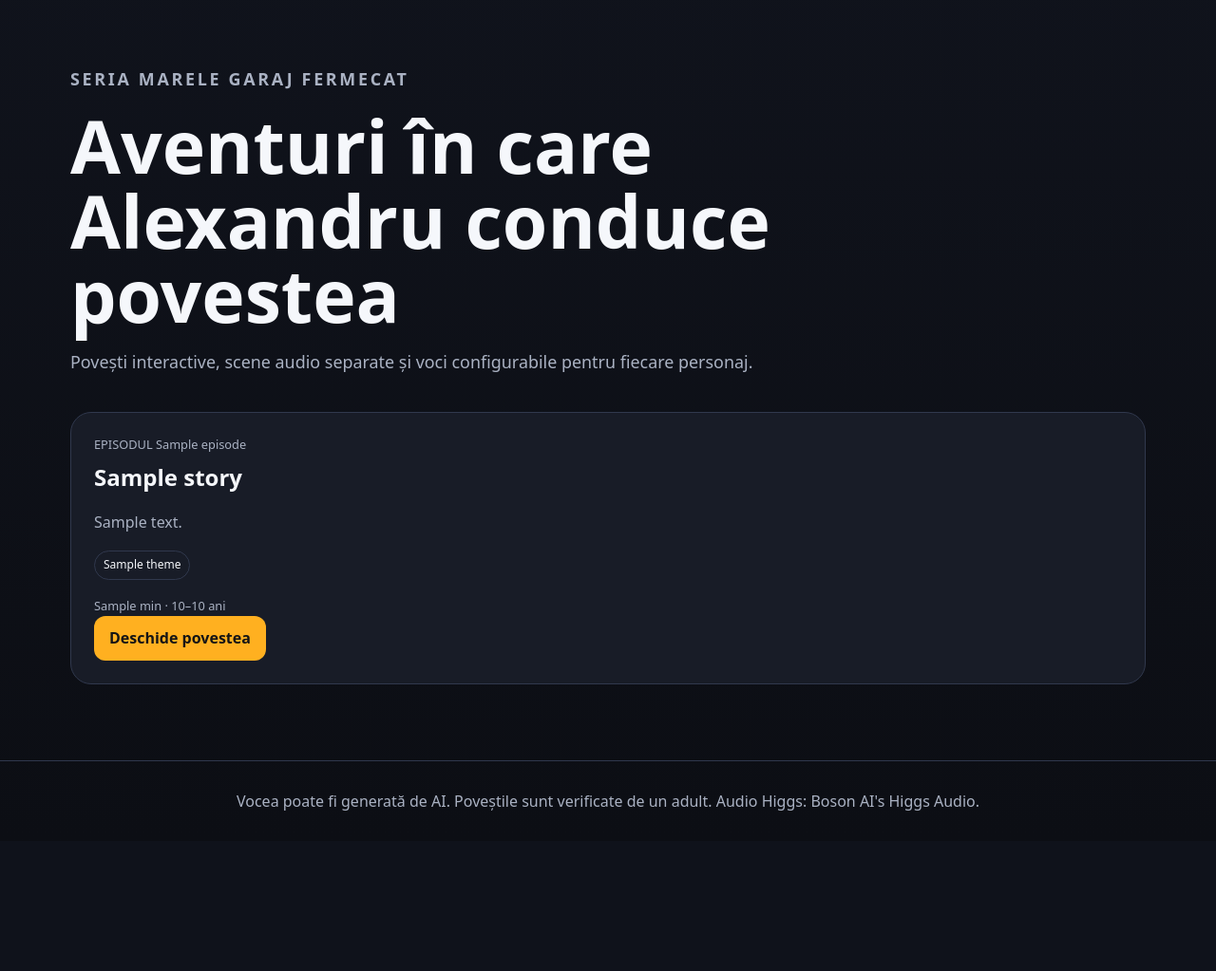
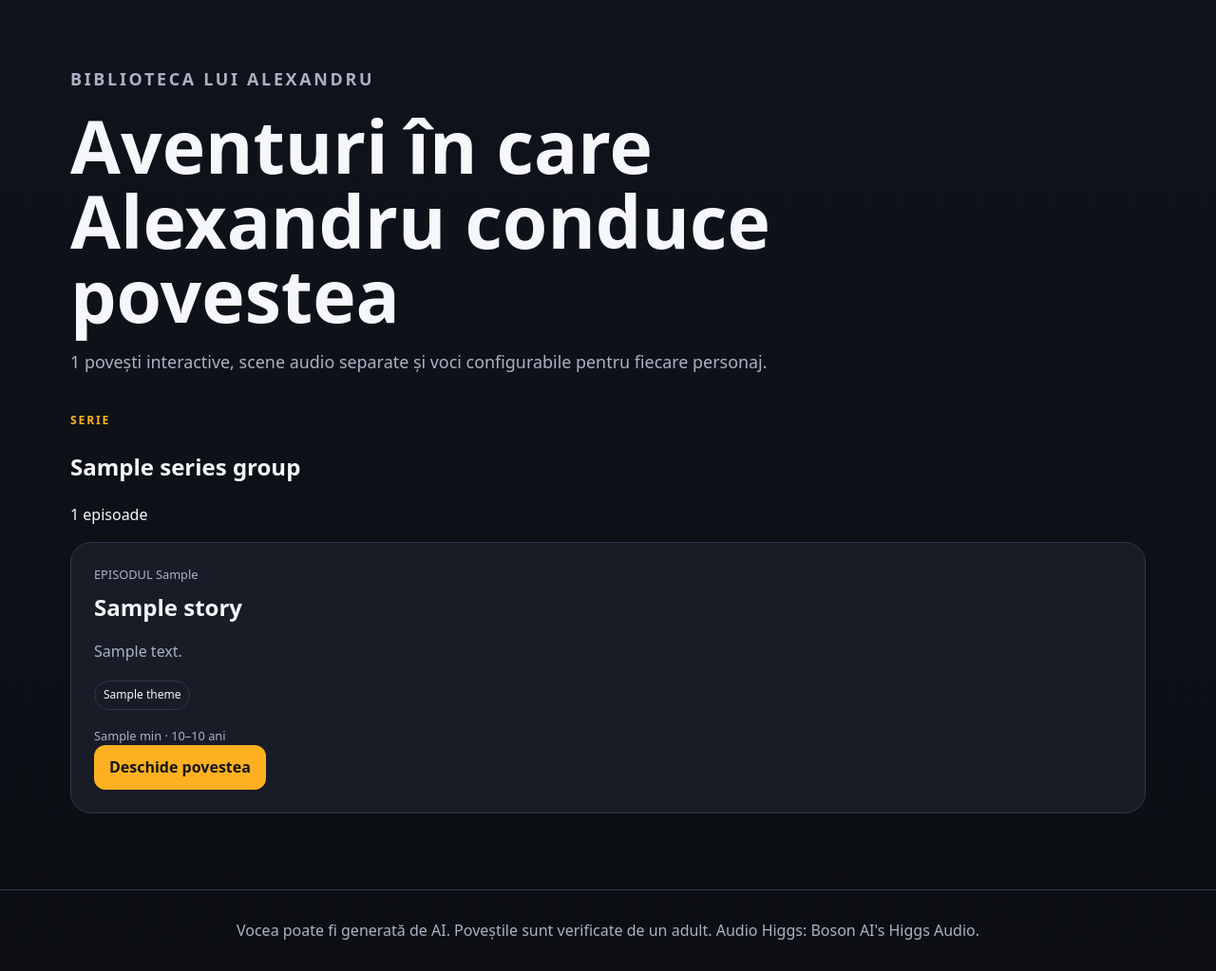
Before and after one commit to anervalens-netizen/Povesti, a FastAPI app: template app/templates/index.html in a window 1280 px wide. Shown: the part 62-1085 px from the top of the page at 95% size. Before the commit the page ends 916 px from the top, so only its background shows below. Run offline with FastAPI, Linux system fonts and the light colour scheme; the template is opened without the code that fills it: most values are stand-ins (such as "Sample title", 1, 10 or a date in 2020).

Commit message:
Display stories in series sections

```diff
--- a/app/templates/index.html
+++ b/app/templates/index.html
@@ -1,3 +1,31 @@
-{% extends "base.html" %}{% block title %}Bibliotecă · Povești{% endblock %}
-{% block content %}<section class="hero"><p class="eyebrow">SERIA MARELE GARAJ FERMECAT</p><h1>Aventuri în care Alexandru conduce povestea</h1><p>Povești interactive, scene audio separate și voci configurabile pentru fiecare personaj.</p></section>
-<section class="grid">{% for story in stories %}<article class="card"><div class="episode">EPISODUL {{ story.episode }}</div><h2>{{ story.title }}</h2><p>{{ story.summary }}</p><div class="tags">{% for t in story.themes %}<span>{{ t }}</span>{% endfor %}</div><div class="meta">{{ story.estimated_minutes }} min · {{ story.age_min }}–{{ story.age_max }} ani</div><a class="button" href="/stories/{{ story.id }}">Deschide povestea</a></article>{% endfor %}</section>{% endblock %}
+{% extends "base.html" %}
+{% block title %}Bibliotecă · Povești{% endblock %}
+{% block content %}
+<section class="hero">
+  <p class="eyebrow">BIBLIOTECA LUI ALEXANDRU</p>
+  <h1>Aventuri în care Alexandru conduce povestea</h1>
+  <p>{{ story_count }} povești interactive, scene audio separate și voci configurabile pentru fiecare personaj.</p>
+</section>
+
+{% for series_name, stories in series_groups.items() %}
+<section class="series-section">
+  <div class="series-heading">
+    <p class="eyebrow">SERIE</p>
+    <h2>{{ series_name }}</h2>
+    <p>{{ stories|length }} episoade</p>
+  </div>
+  <div class="grid">
+    {% for story in stories %}
+    <article class="card">
+      <div class="episode">EPISODUL {{ story.series_episode or story.episode }}</div>
+      <h2>{{ story.title }}</h2>
+      <p>{{ story.summary }}</p>
+      <div class="tags">{% for t in story.themes %}<span>{{ t }}</span>{% endfor %}</div>
+      <div class="meta">{{ story.estimated_minutes }} min · {{ story.age_min }}–{{ story.age_max }} ani</div>
+      <a class="button" href="/stories/{{ story.id }}">Deschide povestea</a>
+    </article>
+    {% endfor %}
+  </div>
+</section>
+{% endfor %}
+{% endblock %}
```
